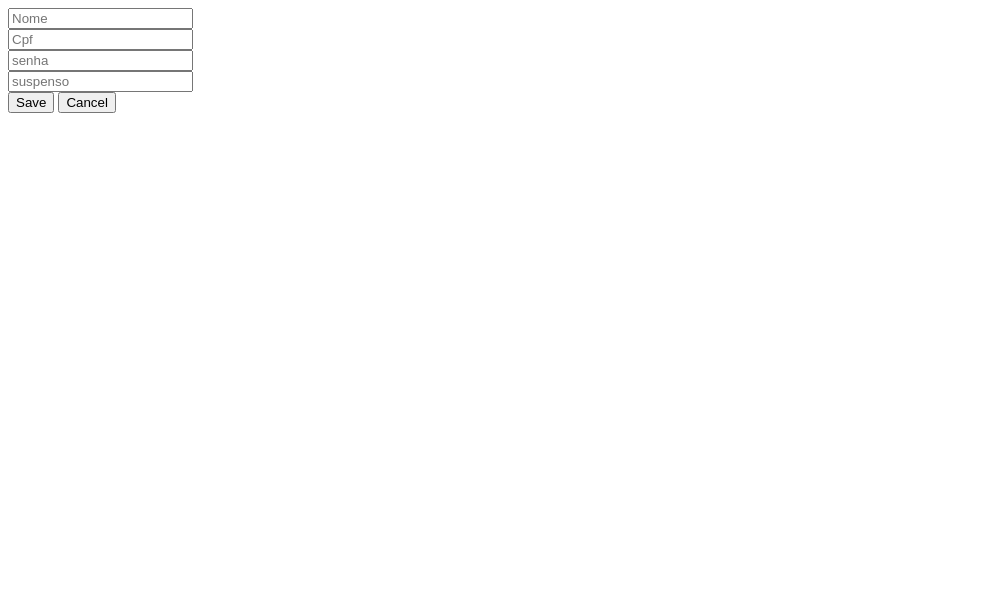
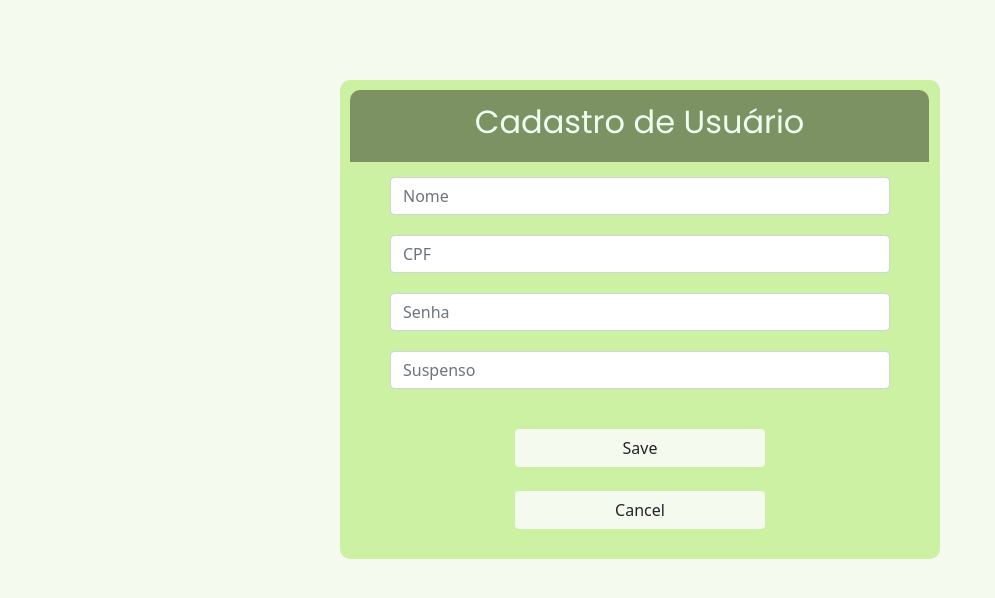
Before and after one commit to jorgeaugustocarvalho/LifeBank, a plain HTML site: page Entrega1/usuarioForm.html in a window 1280 px wide. Shown: the whole page, without its empty margins (0-995 px from the left). Drawn offline with nearby package versions, Linux system fonts and the light colour scheme.

Commit message:
User Sign In screen

```diff
--- a/Entrega1/styles.css
+++ b/Entrega1/styles.css
@@ -1,6 +1,15 @@
 @import url('https://fonts.googleapis.com/css2?family=Poppins&display=swap');
+* {
+    margin: 0;
+    padding: 0;
+}
+
 body {
     background-color: #CCFCA2;
+}
+
+.formulario {
+    background-color: rgb(244, 250, 237);
 }
 
 .loginBox{
@@ -39,17 +48,55 @@ body {
 }
 
 .form {
+    margin: 0 auto 15px;
     display: flex;
     flex-direction: column;
     justify-content: center;
     text-align: center;
-    margin-top: 35px;
+    /*border: solid 1px red;*/
 }
 
+.tabela {
+    width: 600px;
+    margin-top: 80px;
+    padding: 10px;
+    border-radius: 10px;
+    background-color: rgb(205, 241, 163);
+}
+
+.cabecalho {
+    width: 579px;
+    background-color:rgb(124, 146, 99);
+    margin-bottom: 15px;
+    border-radius: 10px 10px 0px 0px;
+}
+
+.cadastro {
+    line-height: 2;
+}
+
+.form-entrada {
+    width: 500px;
+    margin: auto;
+}
+
+.form-group {
+    margin-bottom: 20px;
+}
 
 .btn-success {
     background-color: #4E833A;
     font-family: 'Poppins';
+}
+
+.btn-cancel {
+    background-color: rgb(204, 88, 88);
+    font-family: 'Poppins';
+    color: #FFFFFF;
+}
+
+.btn-form {
+    background-color: rgb(244, 250, 237);
 }
 
 .container {
@@ -66,6 +113,11 @@ body {
   width: 100%;
   display: block;
   padding-bottom: 23px;
+}
+
+.cadastro{
+    font-family: 'Poppins';
+    color: honeydew;
 }
 
 .logo-titulo {
@@ -117,16 +169,9 @@ button {
 .btn {
     justify-content: center;
     margin-top: 20px;
-
 }
 
-a {
-    font-size: 14px;
-    font-family: 'Poppins';
-    color: #E5FFCE;
-}
-
-p {
+.textinho {
     font-size: 14px;
     font-family: 'Poppins';
     color: #E5FFCE;
--- a/Entrega1/usuarioForm.html
+++ b/Entrega1/usuarioForm.html
@@ -4,26 +4,32 @@
     <meta charset="UTF-8">
     <meta http-equiv="X-UA-Compatible" content="IE=edge">
     <meta name="viewport" content="width=device-width, initial-scale=1.0">
+    <link href="https://cdn.jsdelivr.net/npm/bootstrap@5.1.3/dist/css/bootstrap.min.css" rel="stylesheet" integrity="sha384-1BmE4kWBq78iYhFldvKuhfTAU6auU8tT94WrHftjDbrCEXSU1oBoqyl2QvZ6jIW3" crossorigin="anonymous">
+    <link href="styles.css" rel="stylesheet">
     <title>Usuário</title>
 </head>
-<body>
-    <div class="container">
-        <form class="form">
-            <div class="input">
-                <input type="text" name="nome" placeholder="Nome">
+<body class ='formulario'>
+
+    <div class="form tabela col-md-8">
+        <div class="cabecalho">
+            <h2 class="cadastro">Cadastro de Usuário</h2>
+        </div>
+        <form class="form-entrada">
+            <div class="form-group">
+                <input class="form-control" type="text" name="nome" placeholder="Nome">
             </div>
-            <div class="input">
-                <input type="text" name="cpf" placeholder="Cpf">
+            <div class="form-group">
+                <input class="form-control" type="text" name="cpf" placeholder="CPF">
             </div>
-            <div class="input">
-                <input type="password" name="senha" placeholder="senha">
+            <div class="form-group">
+                <input class="form-control" type="password" name="senha" placeholder="Senha">
             </div>
-            <div class="input">
-                <input type="text" name="suspenso" placeholder="suspenso">
+            <div class="form-group">
+                <input class="form-control" type="text" name="suspenso" placeholder="Suspenso">
             </div>
             <div class="btns">
-                <button class="btn-save" type="submit">Save</button>
-                <button class="btn-cancel">Cancel</button>
+                <button class="btn btn-form" type="submit">Save</button>
+                <button class="btn btn-form mt-1">Cancel</button>
             </div>
         </form>
     </div>
```
Also changed, not shown: Entrega1/adminForm.html (+2 -2 lines), Entrega1/contasForm.html (+1 -1 lines), Entrega1/lancamentoForm.html (+1 -1 lines), Entrega1/login.html (+3 -3 lines).
